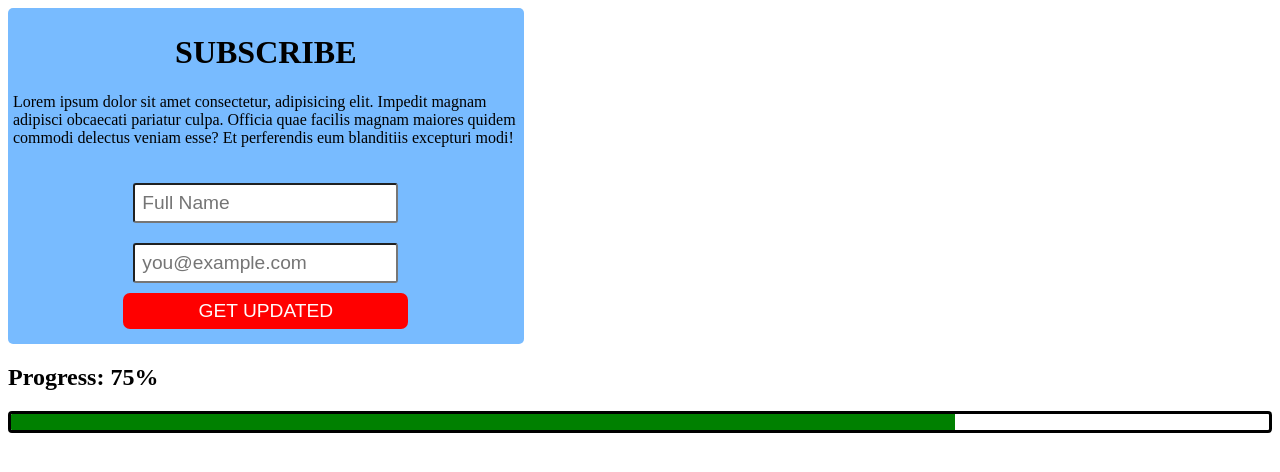
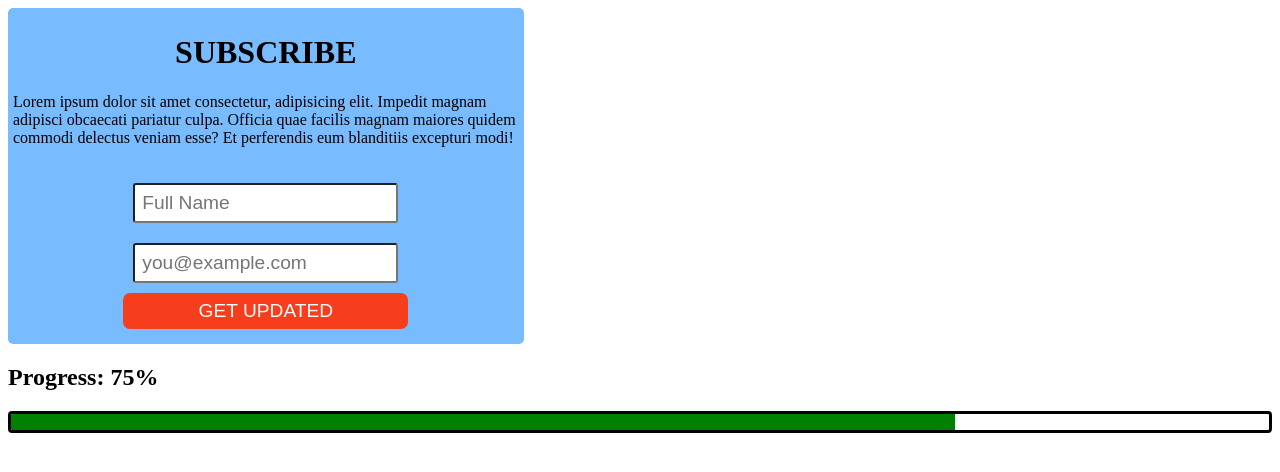
Before and after one commit to 93mcqmil/McQueen-Components, a React (Vite) app: page / in a window 1280 px wide. Shown: the top 472 px of the page. Built offline with nearby package versions, Linux system fonts and the light colour scheme.

Commit message:
broke out the button to a own component with a interface

```diff
--- a/src/App.tsx
+++ b/src/App.tsx
@@ -7,7 +7,7 @@ function App() {
     <>
       <Header />
       <Form />
-      <ProgressBar title="Progress" percentage={75} color={"green"} />
+      <ProgressBar title='Progress' percentage={75} color={"green"} />
     </>
   );
 }
--- /dev/null
+++ b/src/Components/Button/Button.tsx
@@ -0,0 +1,10 @@
+import ButtonProps from "./ButtonProps";
+
+const Button = ({ onClick, text, className }: ButtonProps) => {
+  return (
+    <button className={className} onClick={onClick}>
+      {text}
+    </button>
+  );
+};
+export default Button;
--- /dev/null
+++ b/src/Components/Button/ButtonProps.tsx
@@ -0,0 +1,7 @@
+interface ButtonProps {
+  //Define props that my button component will accept
+  onClick: () => void; // function to handle click event
+  text: string; // text to display on the button
+  className?: string; // optional prop for custom CSS class
+}
+export default ButtonProps;
--- a/src/Components/Form/Form.scss
+++ b/src/Components/Form/Form.scss
@@ -15,11 +15,11 @@
     padding: 7px;
   }
 }
-Button {
+.Subscribe-button {
   font-size: larger;
   width: 100%;
-  // background-color: $button-background-color;
   color: $button-font-color;
+  background-color: $button-background-color;
   padding: 7px;
   border-radius: 7px;
   margin-bottom: 10px;
@@ -32,5 +32,6 @@ Button {
   &:active {
     box-shadow: 0 0 5px rgba(0, 0, 0, 0.5);
     opacity: 0.9;
+    background-color: $button-updated-green;
   }
 }
--- a/src/Components/Form/Form.tsx
+++ b/src/Components/Form/Form.tsx
@@ -1,5 +1,6 @@
 import { useState } from "react";
 import "./Form.scss";
+import Button from "../Button/Button";
 
 const Form = () => {
   const [buttonText, setButtonText] = useState("GET UPDATED");
@@ -39,13 +40,18 @@ const Form = () => {
             />
           </div>
 
-          <button
-            className='Button'
+          <Button
+            onClick={handleClick}
+            text={buttonText}
+            className='Subscribe-button'
+          />
+          {/* <button
+            className='Subscribe-button'
             onClick={handleClick}
             style={{ backgroundColor: buttonColor }}
           >
             {buttonText}
-          </button>
+          </button> */}
         </form>
       </div>
     </>
--- a/src/Components/Header/Header.tsx
+++ b/src/Components/Header/Header.tsx
@@ -1,4 +1,4 @@
-import "../Header/Header.scss";
+import "./Header.scss";
 
 const Header = () => {
   return (
```
